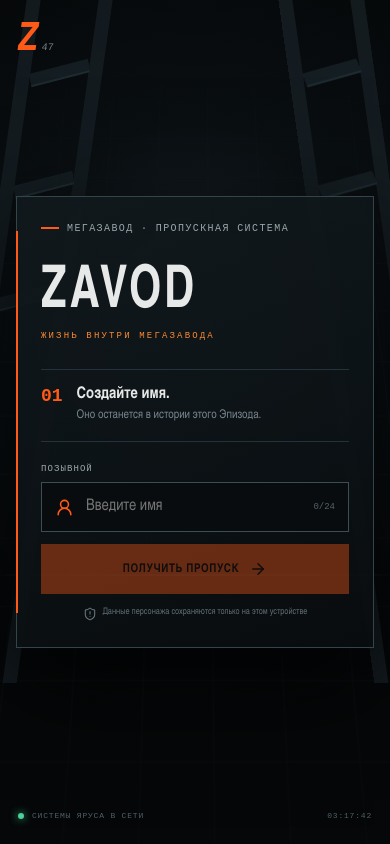
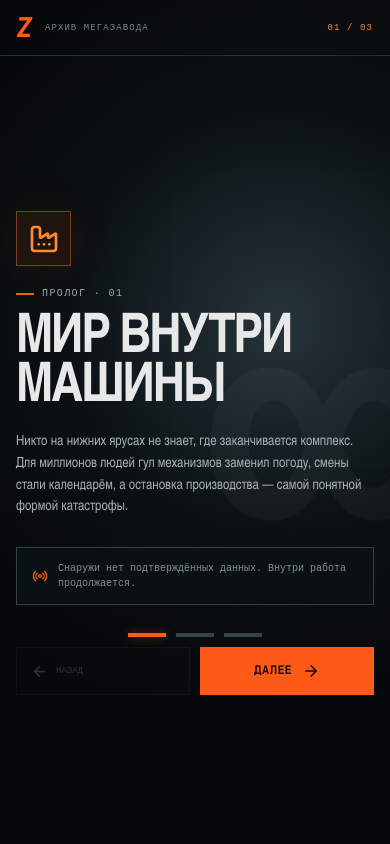
Before and after one commit to Ratwe/megazavod, a React (Vite) app: page / in a window 390 px wide. Built offline with nearby package versions, Linux system fonts and the light colour scheme.

Commit message:
Add immersive lore and episode intro

```diff
--- a/src/App.tsx
+++ b/src/App.tsx
@@ -7,7 +7,7 @@ import {
 } from 'lucide-react'
 import { getTelegramUserName, getTelegramWebApp, haptic } from './telegram'
 
-type Screen = 'onboarding' | 'briefing' | 'floor' | 'journal' | 'skills' | 'map' | 'jobs' | 'incident' | 'chronicle' | 'terminal' | 'objectives'
+type Screen = 'lore' | 'onboarding' | 'briefing' | 'floor' | 'journal' | 'skills' | 'map' | 'jobs' | 'incident' | 'chronicle' | 'terminal' | 'objectives'
 type Department = 'mechanics' | 'power' | 'repair'
 
 type Job = {
@@ -56,7 +56,7 @@ const departments = {
 }
 
 const defaultSaved: SavedState = {
-  name: '', screen: 'onboarding', department: 'mechanics', jobId: null,
+  name: '', screen: 'lore', department: 'mechanics', jobId: null,
   jobStartedAt: null, episodeStartedAt: null, incidentAvailableAt: null, incidentCreatedAt: null, incidentResolvedAt: null, incidentResolved: false, incidentChoice: null,
   incidentProgressBonus: 0, incidentXpBonus: 0, incidentKnowledge: null,
 }
@@ -200,7 +200,7 @@ function App() {
     if (!telegram) return
 
     const backTargets: Partial<Record<Screen, Screen>> = {
-      briefing: 'onboarding', jobs: 'floor', journal: 'floor', skills: 'floor',
+      briefing: 'lore', onboarding: 'briefing', jobs: 'floor', journal: 'floor', skills: 'floor',
       map: 'floor', incident: 'journal', chronicle: 'floor', terminal: 'floor', objectives: 'floor',
     }
     const target = backTargets[state.screen]
@@ -263,7 +263,7 @@ function App() {
     const clean = nameDraft.trim().slice(0, 24)
     if (clean.length < 2) return
     haptic('success')
-    setState(prev => ({ ...prev, name: clean, screen: 'briefing' }))
+    setState(prev => ({ ...prev, name: clean, screen: 'floor' }))
   }
 
   const beginJob = (selected: Job) => {
@@ -280,8 +280,9 @@ function App() {
     }))
   }
 
+  if (state.screen === 'lore') return <LoreIntro continueIntro={() => setState(prev => ({ ...prev, screen: 'briefing' }))} />
+  if (state.screen === 'briefing') return <Briefing continueGame={() => setState(prev => ({ ...prev, screen: 'onboarding' }))} />
   if (state.screen === 'onboarding') return <Onboarding name={nameDraft} setName={setNameDraft} submit={createCharacter} />
-  if (state.screen === 'briefing') return <Briefing name={state.name} continueGame={() => navigate('floor')} />
 
   return (
     <div className="app-shell">
@@ -314,6 +315,58 @@ function App() {
   )
 }
 
+function LoreIntro({ continueIntro }: { continueIntro: () => void }) {
+  const [slide, setSlide] = useState(0)
+  const scenes = [
+    {
+      code: 'ПРОЛОГ · 01',
+      title: 'Мир внутри машины',
+      text: 'Никто на нижних ярусах не знает, где заканчивается комплекс. Для миллионов людей гул механизмов заменил погоду, смены стали календарём, а остановка производства — самой понятной формой катастрофы.',
+      note: 'Снаружи нет подтверждённых данных. Внутри работа продолжается.',
+      Icon: Factory,
+      figure: '∞',
+    },
+    {
+      code: 'ПРОЛОГ · 02',
+      title: 'Мегазавод живёт',
+      text: 'Ярусы зависят друг от друга. Энергетики питают линии, производство выпускает детали, инженеры удерживают древние системы в рабочем состоянии. Ни один отсек не способен выжить отдельно.',
+      note: 'Каждая исправная машина поддерживает жизнь далеко за пределами своего цеха.',
+      Icon: Cog,
+      figure: '47',
+    },
+    {
+      code: 'ПРОЛОГ · 03',
+      title: 'Завод помнит решения',
+      text: 'Здесь нет избранных героев. История складывается из нарядов, происшествий и решений обычных работников. Малые действия становятся этапами, этапы — миссиями, а миссии меняют судьбу целого яруса.',
+      note: 'Ваш дневник станет частью общей летописи.',
+      Icon: BookOpen,
+      figure: 'Z',
+    },
+  ]
+  const scene = scenes[slide]
+  const SceneIcon = scene.Icon
+  const next = () => slide < scenes.length - 1 ? setSlide(value => value + 1) : continueIntro()
+
+  return <main className={`lore-intro lore-intro-${slide + 1}`}>
+    <div className="lore-grid" aria-hidden="true" />
+    <header className="lore-header"><div className="brand-mini">Z</div><span>АРХИВ МЕГАЗАВОДА</span><b>{String(slide + 1).padStart(2, '0')} / {String(scenes.length).padStart(2, '0')}</b></header>
+    <div className="lore-figure" aria-hidden="true">{scene.figure}</div>
+    <section className="lore-panel">
+      <div className="lore-icon"><SceneIcon /></div>
+      <span className="eyebrow"><span /> {scene.code}</span>
+      <h1>{scene.title}</h1>
+      <p>{scene.text}</p>
+      <aside><Radio size={16} /><span>{scene.note}</span></aside>
+      <div className="lore-controls">
+        <button className="lore-back" onClick={() => setSlide(value => Math.max(0, value - 1))} disabled={slide === 0}><ArrowLeft size={17} /> НАЗАД</button>
+        <div className="lore-dots">{scenes.map((item, index) => <button key={item.code} className={index === slide ? 'active' : ''} onClick={() => setSlide(index)} aria-label={`Открыть часть ${index + 1}`} />)}</div>
+        <button className="primary-button" onClick={next}>{slide === scenes.length - 1 ? 'К ЭПИЗОДУ' : 'ДАЛЕЕ'} <ArrowRight size={18} /></button>
+      </div>
+    </section>
+    <footer className="lore-footer"><span>ВНУТРЕННЯЯ СЕТЬ // ДОСТУП К АРХИВУ</span><span>СИГНАЛ УСТОЙЧИВ</span></footer>
+  </main>
+}
+
 function Onboarding({ name, setName, submit }: { name: string, setName: (v: string) => void, submit: () => void }) {
   return (
     <main className="onboarding">
@@ -335,7 +388,7 @@ function Onboarding({ name, setName, submit }: { name: string, setName: (v: stri
           <input id="character-name" autoFocus maxLength={24} value={name} onChange={e => setName(e.target.value)} onKeyDown={e => e.key === 'Enter' && submit()} placeholder="Введите имя" />
           <span>{name.length}/24</span>
         </div>
-        <button className="primary-button" onClick={submit} disabled={name.trim().length < 2}>ПОЛУЧИТЬ ПРОПУСК <ArrowRight size={18} /></button>
+        <button className="primary-button" onClick={submit} disabled={name.trim().length < 2}>ВОЙТИ НА ЯРУС <ArrowRight size={18} /></button>
         <p className="microcopy"><ShieldAlert size={14} /> Данные персонажа сохраняются только на этом устройстве</p>
       </section>
       <div className="system-status"><span className="status-dot" /> СИСТЕМЫ ЯРУСА В СЕТИ <b>03:17:42</b></div>
@@ -343,35 +396,35 @@ function Onboarding({ name, setName, submit }: { name: string, setName: (v: stri
   )
 }
 
-function Briefing({ name, continueGame }: { name: string, continueGame: () => void }) {
+function Briefing({ continueGame }: { continueGame: () => void }) {
   return (
     <main className="briefing">
       <header className="briefing-header"><div className="brand-mini">Z</div><span>ОПЕРАТИВНЫЙ БРИФИНГ</span><span className="briefing-id">ЭПИЗОД 01 / ЯРУС 47</span></header>
       <div className="briefing-content">
         <section className="briefing-lead">
-          <div className="eyebrow"><span /> ДОБРО ПОЖАЛОВАТЬ, {name.toUpperCase()}</div>
+          <div className="eyebrow"><span /> ВХОДЯЩИЙ АВАРИЙНЫЙ СИГНАЛ</div>
           <p className="episode-code">ЭПИЗОД 01</p>
           <h1>НЕМОЙ<br />ЛИФТ</h1>
-          <p className="lead-text">Грузовой лифт яруса 47 не отвечает. Без него остановится снабжение верхних секторов.</p>
-          <div className="briefing-alert"><AlertTriangle size={20} /><div><b>Связь с диспетчером отсутствует</b><span>Причина отказа неизвестна</span></div></div>
+          <p className="lead-text">Три часа назад грузовой лифт яруса 47 остановился между секторами. Последний пакет телеметрии оборвался на полуслове. Без этой линии верхние ярусы останутся без деталей и энергии.</p>
+          <div className="briefing-alert"><AlertTriangle size={20} /><div><b>Диспетчер лифта не отвечает</b><span>Кабина пуста · причина остановки неизвестна</span></div></div>
         </section>
         <section className="operation-plan">
-          <div className="section-kicker">ПЛАН ОПЕРАЦИИ <span>3 ОСНОВНЫЕ ЗАДАЧИ</span></div>
+          <div className="section-kicker">ПЛАН ЭПИЗОДА <span>3 СЮЖЕТНЫЕ МИССИИ · ≈24 ЧАСА</span></div>
           {[
-            { num: '01', title: 'Обследовать механизм', dept: 'Инженерия', Icon: Wrench },
-            { num: '02', title: 'Подготовить компоненты', dept: 'Производство', Icon: Cog },
-            { num: '03', title: 'Восстановить питание', dept: 'Энергетика', Icon: Zap },
+            { num: '01', title: 'Найти причину остановки', dept: 'Диагностика · 8 часов', Icon: Wrench },
+            { num: '02', title: 'Подготовить восстановление', dept: 'Снабжение · 8 часов', Icon: Cog },
+            { num: '03', title: 'Вернуть лифт в строй', dept: 'Запуск · 8 часов', Icon: Zap },
           ].map(({ num, title, dept, Icon }) => (
             <div className="operation-step" key={num}>
               <span className="step-num">{num}</span><span className="step-icon"><Icon size={22} /></span>
               <div><b>{title}</b><span>{dept}</span></div><span className="step-status">ЭТАП</span>
             </div>
           ))}
-          <div className="collective-goal"><Users size={20} /><div><b>Это общая операция</b><span>Работа каждого приближает запуск лифта. Отсек можно сменить в любой момент.</span></div></div>
-          <button className="primary-button" onClick={continueGame}>ПЕРЕЙТИ НА ЯРУС <ArrowRight size={18} /></button>
+          <div className="collective-goal"><Users size={20} /><div><b>Ваши решения станут частью сюжета</b><span>Наряды объединяются в этапы и миссии. Итоги миссий меняют летопись и приводят к финалу Эпизода.</span></div></div>
+          <button className="primary-button" onClick={continueGame}>ПОЛУЧИТЬ ПРОПУСК <ArrowRight size={18} /></button>
         </section>
       </div>
-      <footer className="briefing-footer"><span>МЕГАЗАВОД // ВНУТРЕННЯЯ СЕТЬ</span><span>ЦЕЛЬ НЕ ИМЕЕТ КАЛЕНДАРНОГО СРОКА</span></footer>
+      <footer className="briefing-footer"><span>МЕГАЗАВОД // ВНУТРЕННЯЯ СЕТЬ</span><span>СОЛО-ПРОХОЖДЕНИЕ: ОКОЛО 24 ЧАСОВ</span></footer>
     </main>
   )
 }
--- a/src/styles.css
+++ b/src/styles.css
@@ -476,6 +476,29 @@ button.timeline-event { cursor: pointer; }
 .primary-button:hover:not(:disabled) { background: #ff743a; transform: translateY(-1px); box-shadow: 0 8px 25px #ff5a1826; }
 .primary-button:disabled { opacity: .38; cursor: not-allowed; }
 
+.lore-intro { min-height: var(--app-height); padding: var(--safe-top) var(--safe-right) var(--safe-bottom) var(--safe-left); position: relative; overflow: hidden; display: flex; flex-direction: column; background: radial-gradient(circle at 72% 38%, #26343a 0, #0b1114 35%, #050708 72%); }
+.lore-intro-2 { background: radial-gradient(circle at 72% 38%, #3a281d 0, #101416 36%, #050708 72%); }
+.lore-intro-3 { background: radial-gradient(circle at 72% 38%, #172d2a 0, #0b1114 36%, #050708 72%); }
+.lore-grid { position: absolute; inset: 0; opacity: .28; background-image: linear-gradient(#54707a24 1px, transparent 1px), linear-gradient(90deg, #54707a24 1px, transparent 1px); background-size: 58px 58px; mask-image: radial-gradient(circle at 65% 45%, black, transparent 70%); }
+.lore-header, .lore-footer { min-height: 56px; padding: 0 34px; z-index: 2; display: flex; align-items: center; gap: 12px; border-bottom: 1px solid var(--line); color: #78878d; font: 9px 'IBM Plex Mono', monospace; letter-spacing: .12em; }
+.lore-header b { margin-left: auto; color: var(--orange-2); font-weight: 400; }
+.lore-footer { margin-top: auto; border-top: 1px solid var(--line); border-bottom: 0; justify-content: space-between; }
+.lore-figure { position: absolute; right: 4vw; top: 50%; z-index: 0; color: #ffffff08; font: 800 clamp(260px, 42vw, 650px)/.7 'Roboto Condensed', sans-serif; transform: translateY(-50%); user-select: none; }
+.lore-panel { width: min(790px, calc(100% - 70px)); margin: auto; padding: 55px 0; z-index: 2; position: relative; }
+.lore-icon { width: 68px; height: 68px; margin-bottom: 28px; display: grid; place-items: center; color: var(--orange-2); border: 1px solid #79401f; background: #20140f; box-shadow: 0 0 45px #ff5a1818; }
+.lore-icon svg { width: 32px; height: 32px; }
+.lore-panel h1 { max-width: 720px; margin: 17px 0 18px; font-size: clamp(54px, 7vw, 100px); line-height: .9; letter-spacing: -.04em; text-transform: uppercase; }
+.lore-panel > p { max-width: 690px; margin: 0; color: #a7b1b4; font-size: clamp(15px, 1.6vw, 20px); line-height: 1.6; }
+.lore-panel > aside { max-width: 650px; margin-top: 28px; padding: 13px 15px; display: flex; align-items: center; gap: 10px; color: #819097; border: 1px solid #324249; background: #0b1114cc; font: 10px/1.5 'IBM Plex Mono', monospace; }
+.lore-panel > aside svg { flex: 0 0 auto; color: var(--orange); }
+.lore-controls { max-width: 690px; margin-top: 42px; display: grid; grid-template-columns: 145px 1fr 190px; align-items: center; gap: 20px; }
+.lore-back { min-height: 50px; padding: 0 14px; display: flex; align-items: center; gap: 8px; color: #a6b0b4; border: 1px solid var(--line); background: #0c1114; cursor: pointer; font: 9px 'IBM Plex Mono', monospace; }
+.lore-back:disabled { opacity: .25; cursor: default; }
+.lore-dots { display: flex; justify-content: center; gap: 10px; }
+.lore-dots button { width: 38px; height: 4px; padding: 0; border: 0; background: #344249; cursor: pointer; }
+.lore-dots button.active { background: var(--orange); box-shadow: 0 0 10px #ff5a1866; }
+.lore-controls .primary-button { width: 100%; }
+
 .onboarding { min-height: var(--app-height); padding: var(--safe-top) var(--safe-right) var(--safe-bottom) var(--safe-left); position: relative; overflow: hidden; display: grid; place-items: center; background: radial-gradient(circle at 50% 38%, #1c292f 0, #0a0f12 35%, #050708 72%); }
 .onboarding-grid { position: absolute; inset: 0; opacity: .25; background-image: linear-gradient(#51717c22 1px, transparent 1px), linear-gradient(90deg, #51717c22 1px, transparent 1px); background-size: 52px 52px; mask-image: linear-gradient(transparent 2%, black 35%, black 75%, transparent 100%); transform: perspective(500px) rotateX(18deg) scale(1.15); }
 .onboarding::before { content: ''; position: absolute; left: 0; right: 0; top: 68%; height: 2px; background: linear-gradient(90deg, transparent, #53656d, transparent); box-shadow: 0 30px 60px #000; }
@@ -623,6 +646,16 @@ button.timeline-event { cursor: pointer; }
   .briefing-lead h1 { font-size: 74px; }
   .operation-plan { padding: 18px; }
   .briefing-footer { display: none; }
+  .lore-header { padding: 0 17px; }
+  .lore-footer { display: none; }
+  .lore-figure { right: -15vw; font-size: 280px; }
+  .lore-panel { width: calc(100% - 32px); padding: 34px 0 calc(28px + var(--safe-bottom)); }
+  .lore-icon { width: 55px; height: 55px; margin-bottom: 22px; }
+  .lore-panel h1 { font-size: clamp(43px, 14vw, 64px); }
+  .lore-panel > p { font-size: 14px; line-height: 1.55; }
+  .lore-controls { margin-top: 28px; grid-template-columns: 1fr 1fr; gap: 10px; }
+  .lore-dots { grid-column: 1 / -1; grid-row: 1; }
+  .lore-back, .lore-controls .primary-button { min-height: 48px; }
   .identity-panel { padding: 26px 24px; }
   .onboarding-mark { left: 18px; top: 18px; }
   .system-status { left: 18px; right: 18px; }
```
Also changed, not shown: 4 other files (tests, documents, lock files or other folders).
